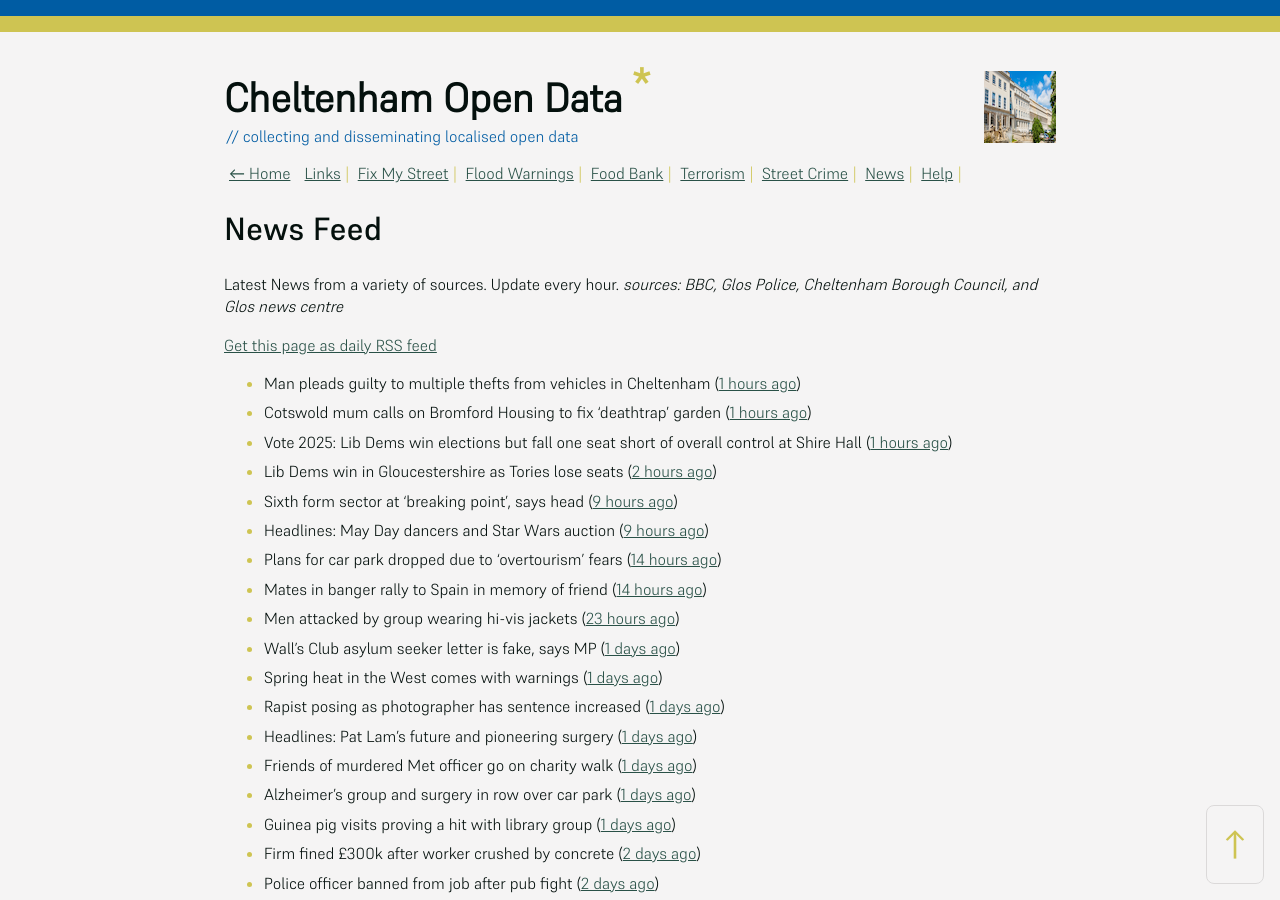
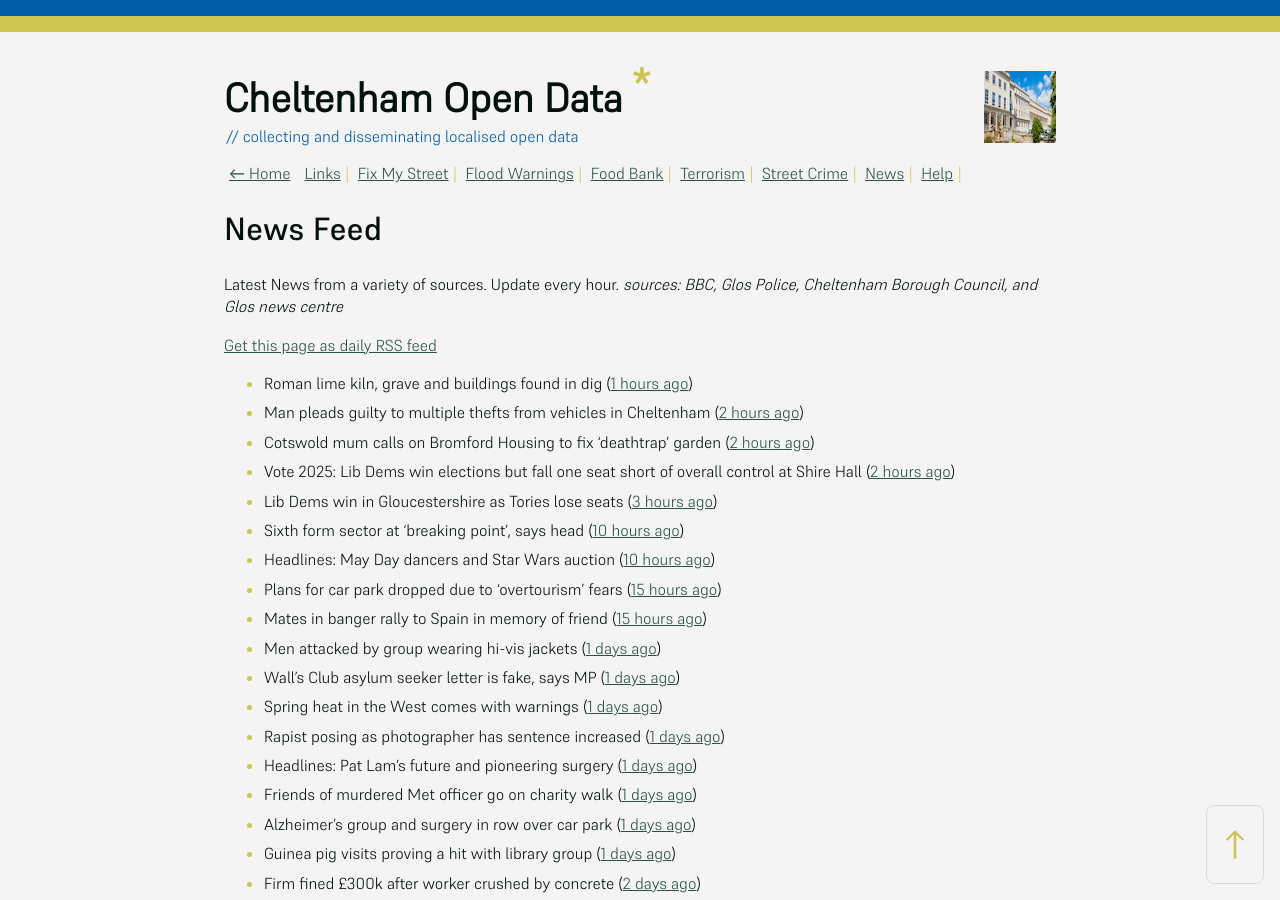
Before and after one commit to mat-0/cheltenham-open-data, a Jekyll site: the page built from _pages/news.md, in a window 1280 px wide and 900 px high. Built offline with Jekyll 4.4.1, drawn with Linux system fonts in a browser that asks for light colours.

Commit message:
Updated 2025-05-02 20:57:56

```diff
--- a/_pages/news.md
+++ b/_pages/news.md
@@ -12,15 +12,16 @@ _sources: BBC, Glos Police, Cheltenham Borough Council, and Glos news centre_
 [Get this page as daily RSS feed](/daily.rss)
 
 <!-- news_marker starts -->
-- Man pleads guilty to multiple thefts from vehicles in Cheltenham ([1 hours ago](https://gloucesternewscentre.co.uk/man-pleads-guilty-to-multiple-thefts-from-vehicles-in-cheltenham/))
-- Cotswold mum calls on Bromford Housing to fix ‘deathtrap’ garden ([1 hours ago](https://gloucesternewscentre.co.uk/cotswold-mum-calls-on-bromford-housing-to-fix-deathtrap-garden/))
-- Vote 2025: Lib Dems win elections but fall one seat short of overall control at Shire Hall ([1 hours ago](https://gloucesternewscentre.co.uk/vote-2025-lib-dems-win-elections-but-fall-one-seat-short-of-overall-control-at-shire-hall/))
-- Lib Dems win in Gloucestershire as Tories lose seats ([2 hours ago](https://www.bbc.com/news/articles/cd6j8e8ej6xo))
-- Sixth form sector at 'breaking point', says head ([9 hours ago](https://www.bbc.com/news/articles/c4gr7lkmkzjo))
-- Headlines: May Day dancers and Star Wars auction ([9 hours ago](https://www.bbc.com/news/articles/cvg9y17e5rgo))
-- Plans for car park dropped due to 'overtourism' fears ([14 hours ago](https://www.bbc.com/news/articles/cm2xgzjmk63o))
-- Mates in banger rally to Spain in memory of friend ([14 hours ago](https://www.bbc.com/news/articles/cx2wv3j4rwwo))
-- Men attacked by group wearing hi-vis jackets ([23 hours ago](https://www.bbc.com/news/articles/c4g9r7xyr79o))
+- Roman lime kiln, grave and buildings found in dig ([1 hours ago](https://www.bbc.com/news/articles/c2dew1d26xjo))
+- Man pleads guilty to multiple thefts from vehicles in Cheltenham ([2 hours ago](https://gloucesternewscentre.co.uk/man-pleads-guilty-to-multiple-thefts-from-vehicles-in-cheltenham/))
+- Cotswold mum calls on Bromford Housing to fix ‘deathtrap’ garden ([2 hours ago](https://gloucesternewscentre.co.uk/cotswold-mum-calls-on-bromford-housing-to-fix-deathtrap-garden/))
+- Vote 2025: Lib Dems win elections but fall one seat short of overall control at Shire Hall ([2 hours ago](https://gloucesternewscentre.co.uk/vote-2025-lib-dems-win-elections-but-fall-one-seat-short-of-overall-control-at-shire-hall/))
+- Lib Dems win in Gloucestershire as Tories lose seats ([3 hours ago](https://www.bbc.com/news/articles/cd6j8e8ej6xo))
+- Sixth form sector at 'breaking point', says head ([10 hours ago](https://www.bbc.com/news/articles/c4gr7lkmkzjo))
+- Headlines: May Day dancers and Star Wars auction ([10 hours ago](https://www.bbc.com/news/articles/cvg9y17e5rgo))
+- Plans for car park dropped due to 'overtourism' fears ([15 hours ago](https://www.bbc.com/news/articles/cm2xgzjmk63o))
+- Mates in banger rally to Spain in memory of friend ([15 hours ago](https://www.bbc.com/news/articles/cx2wv3j4rwwo))
+- Men attacked by group wearing hi-vis jackets ([1 days ago](https://www.bbc.com/news/articles/c4g9r7xyr79o))
 - Wall's Club asylum seeker letter is fake, says MP ([1 days ago](https://www.bbc.com/news/articles/cjwv5dg2n1po))
 - Spring heat in the West comes with warnings ([1 days ago](https://www.bbc.com/news/articles/cj3x6zkr5y2o))
 - Rapist posing as photographer has sentence increased ([1 days ago](https://www.bbc.com/news/articles/c0l0r8enyd4o))
@@ -29,7 +30,6 @@ _sources: BBC, Glos Police, Cheltenham Borough Council, and Glos news centre_
 - Alzheimer's group and surgery in row over car park ([1 days ago](https://www.bbc.com/news/articles/cwynejpx3yzo))
 - Guinea pig visits proving a hit with library group ([1 days ago](https://www.bbc.com/news/videos/cvgn0jgw00eo))
 - Firm fined £300k after worker crushed by concrete ([2 days ago](https://www.bbc.com/news/articles/cly8j13p934o))
-- Police officer banned from job after pub fight ([2 days ago](https://www.bbc.com/news/articles/ce82l6rg3z4o))
 - Cavendish House owners ‘committed’ to redevelopment amid disappointment over lack of progress ([2 days ago](https://gloucesternewscentre.co.uk/cavendish-house-owners-committed-to-redevelopment-amid-disappointment-over-lack-of-progress/))
 - Battle plan shows Tory target seats and paper candidates for Shire Hall polls ([2 days ago](https://gloucesternewscentre.co.uk/battle-plan-shows-tory-target-seats-and-paper-candidates-for-shire-hall-polls/))
 - Man dies following collision on A417 ([2 days ago](https://gloucesternewscentre.co.uk/man-dies-following-collision-on-a417/))
```
Also changed, not shown: _data/flood.json (+5 -90 lines), _pages/fix-my-street.md (+3 -3 lines), index.md (+5 -5 lines).
